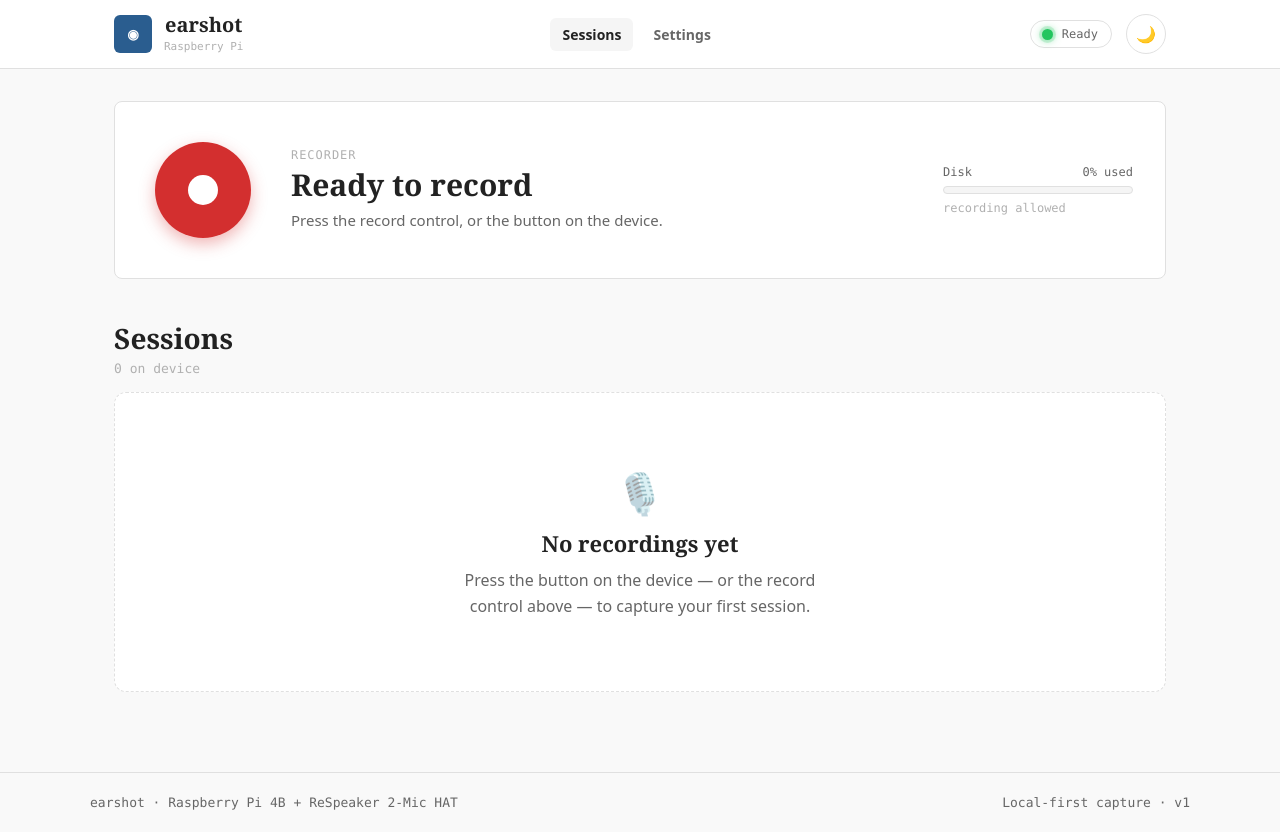
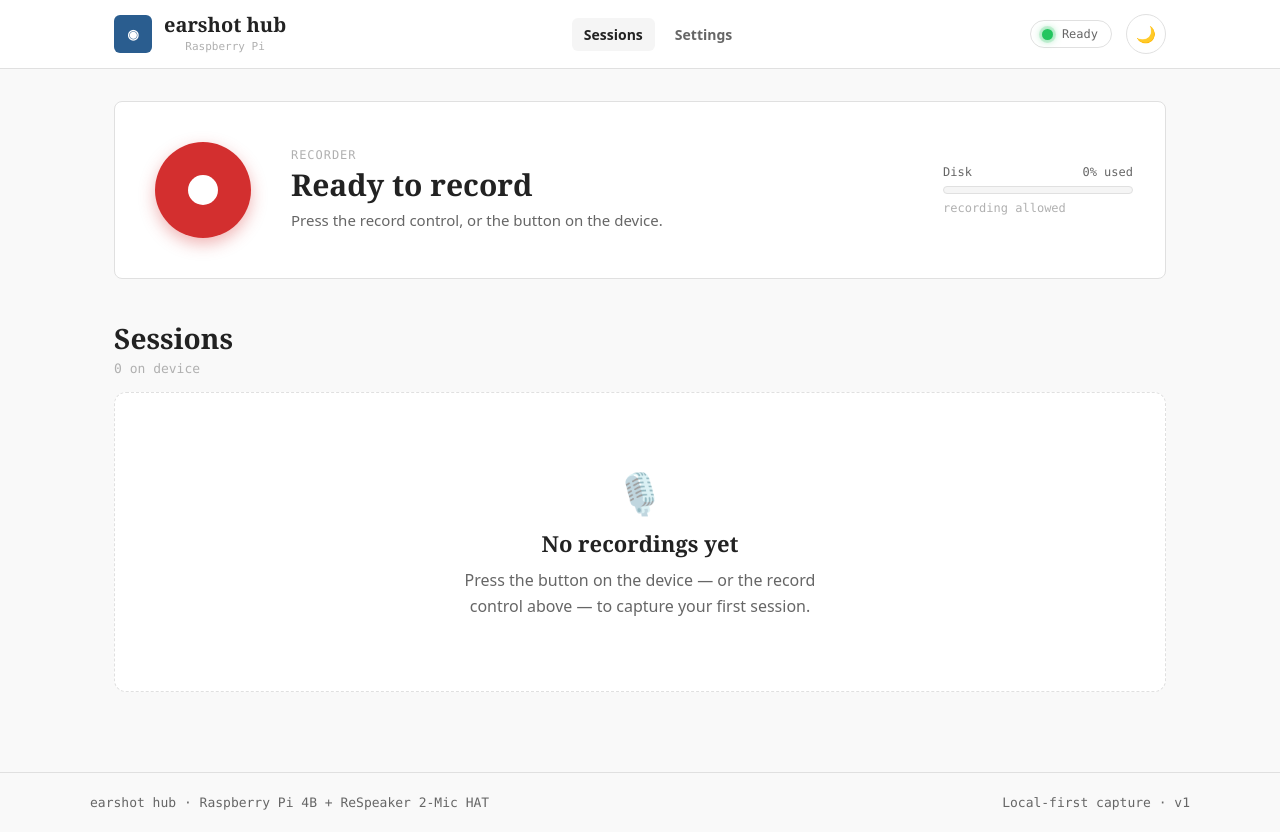
Before and after one commit to rsmacapinlac/earshot-hub, a plain HTML site: page earshot/web/index.html in a window 1280 px wide. Drawn offline with Linux system fonts and the light colour scheme; no server answers.

Commit message:
web: rebrand header/footer to "earshot hub" + state-aware tab title
Change the visible product name in the web UI header and footer from
"earshot" to "earshot hub". The browser tab title now reflects device
state, prefixed with the brand: "earshot hub — Ready|Recording|Processing|…",
driven by the existing DEVICE_META labels in renderHeader().

Co-Authored-By: Claude Opus 4.8 <noreply@anthropic.com>
Claude-Session: https://claude.ai/code/session_01XfTBdSFq5K45B3pt5HGmb5

```diff
--- a/earshot/web/app.js
+++ b/earshot/web/app.js
@@ -146,6 +146,7 @@ function renderHeader() {
   let label = dev.label;
   if (st && st.state === "recording" && st.recording) label = "Recording · " + fmtClock(st.recording.elapsed);
   document.getElementById("device-label").textContent = label;
+  document.title = "earshot hub — " + dev.label;
   document.getElementById("nav-sessions").classList.toggle("active", S.route.name !== "settings");
   document.getElementById("nav-settings").classList.toggle("active", S.route.name === "settings");
 }
--- a/earshot/web/index.html
+++ b/earshot/web/index.html
@@ -3,7 +3,7 @@
 <head>
 <meta charset="utf-8">
 <meta name="viewport" content="width=device-width, initial-scale=1">
-<title>earshot</title>
+<title>earshot hub</title>
 <style>
   :root {
     --font-serif: Georgia, 'Times New Roman', serif;
@@ -145,9 +145,9 @@
 <body>
   <header class="app">
     <div class="row wrap">
-      <button class="brand" id="brand" aria-label="earshot home">
+      <button class="brand" id="brand" aria-label="earshot hub home">
         <span class="mark" aria-hidden="true">◉</span>
-        <span><span class="name">earshot</span><br><span class="sub">Raspberry Pi</span></span>
+        <span><span class="name">earshot hub</span><br><span class="sub">Raspberry Pi</span></span>
       </button>
       <nav class="app" aria-label="Primary">
         <a id="nav-sessions" href="#/">Sessions</a>
@@ -167,7 +167,7 @@
 
   <footer class="app">
     <div class="row wrap">
-      <span>earshot · Raspberry Pi 4B + ReSpeaker 2-Mic HAT</span>
+      <span>earshot hub · Raspberry Pi 4B + ReSpeaker 2-Mic HAT</span>
       <span>Local-first capture · v1</span>
     </div>
   </footer>
```
Also changed, not shown: 1 other file.
